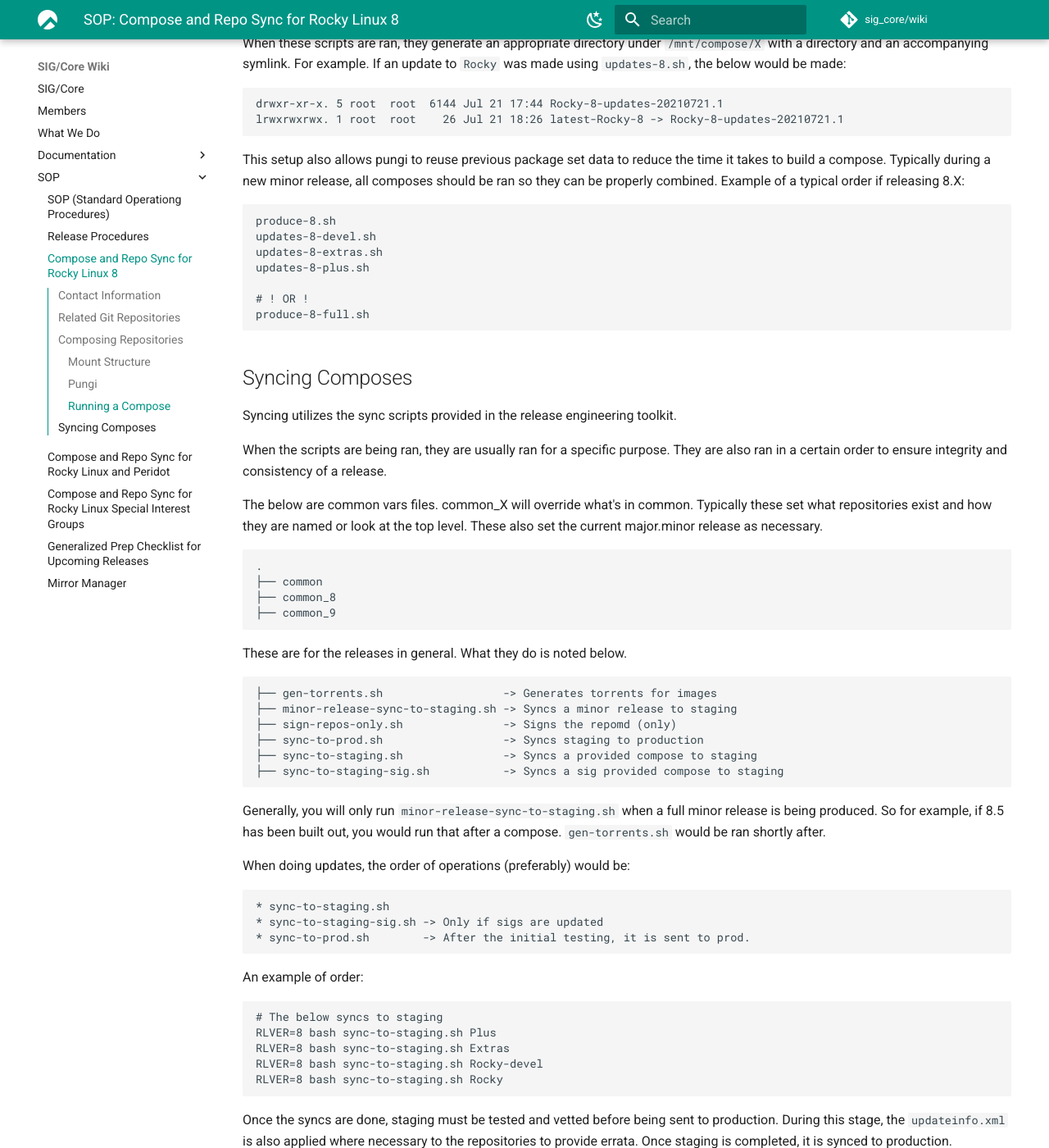
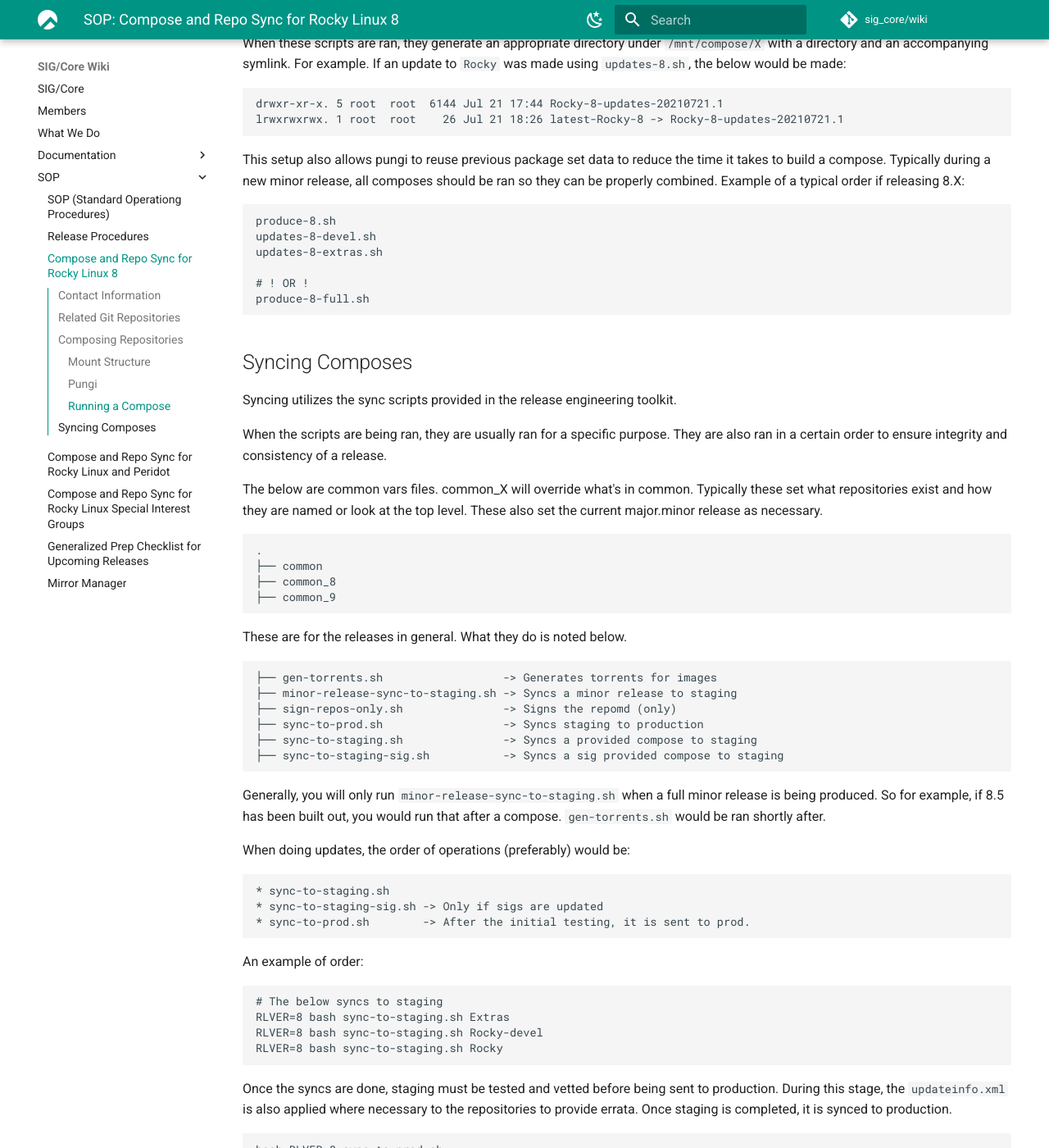
Before and after one commit to rocky-linux/sig-core-wiki, an MkDocs documentation site: the page built from docs/sop/sop_compose_8.md, in a window 1280 px wide and 1400 px high, scrolled down 1858 px. Shown: the whole window at 82% size. Built offline with MkDocs 1.6.1 and Material for MkDocs 9.7.7, drawn with Linux system fonts in a browser that asks for light colours.

Commit message:
remove plus references

````diff
--- a/docs/sop/sop_compose_8.md
+++ b/docs/sop/sop_compose_8.md
@@ -69,7 +69,6 @@
 produce-8.sh
 updates-8-devel.sh
 updates-8-extras.sh
-updates-8-plus.sh
 
 # ! OR !
 produce-8-full.sh
@@ -115,7 +114,6 @@
 
 ```
 # The below syncs to staging
-RLVER=8 bash sync-to-staging.sh Plus
 RLVER=8 bash sync-to-staging.sh Extras
 RLVER=8 bash sync-to-staging.sh Rocky-devel
 RLVER=8 bash sync-to-staging.sh Rocky
````
